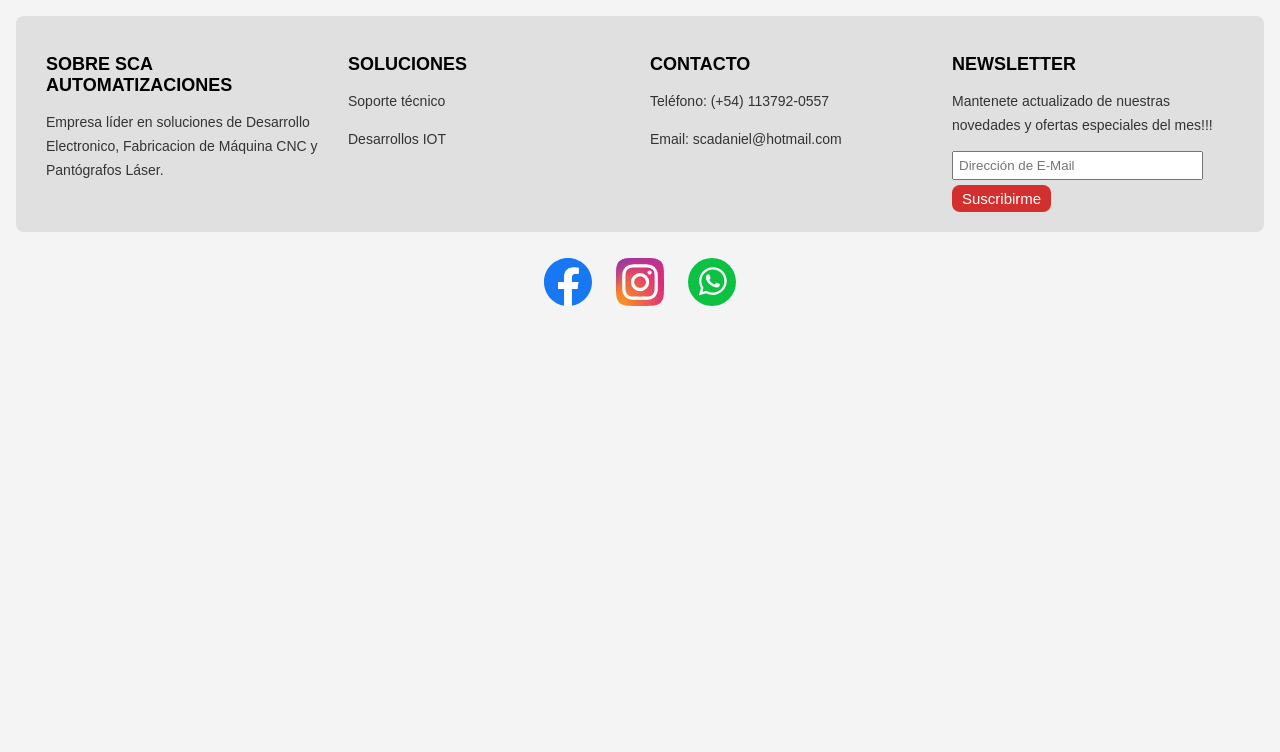
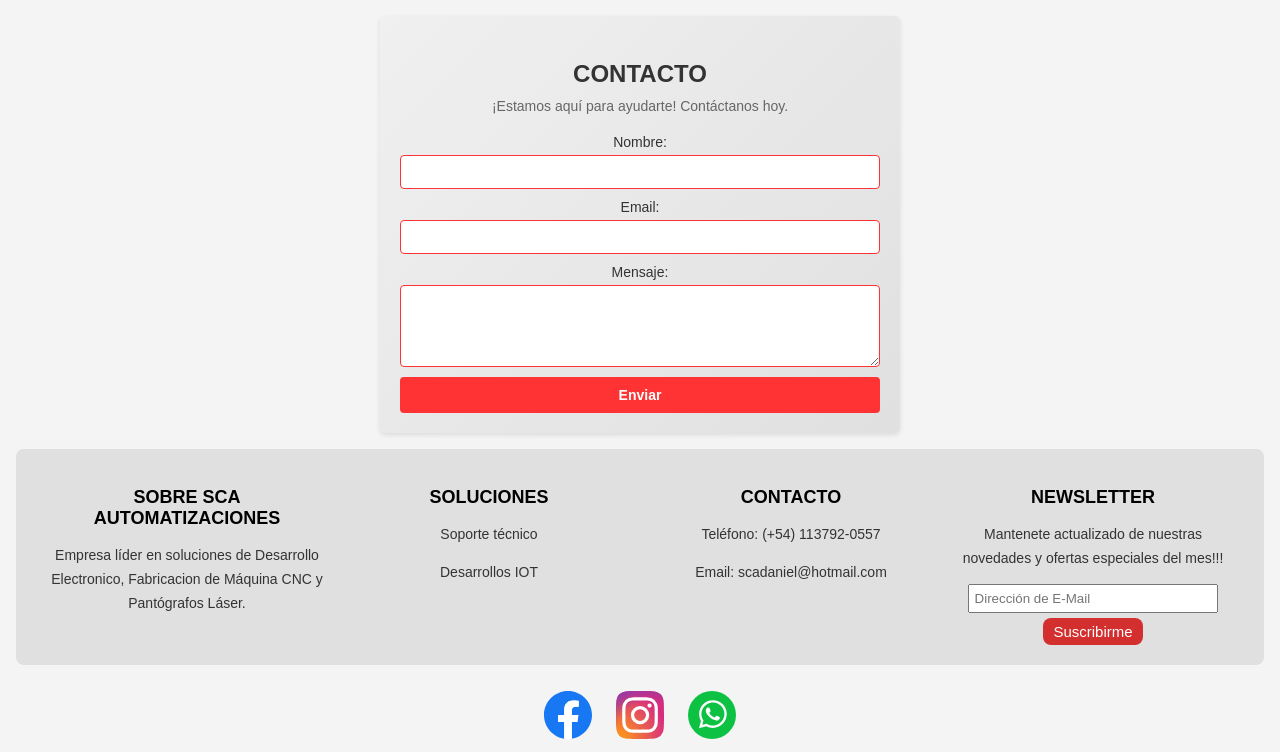
Before and after one commit to xOzymandiasx/proyecto, a PHP site: page /contacto.php in a window 1280 px wide. Shown: the part 48-800 px from the top of the page. Run offline with PHP 8.4, Linux system fonts and the light colour scheme.

Commit message:
Seccion contacto modificada

```diff
--- a/contacto.php
+++ b/contacto.php
@@ -1,18 +1,35 @@
 <!DOCTYPE html>
 <html lang="en">
+
 <head>
-    <meta charset="UTF-8">
-    <meta name="viewport" content="width=device-width, initial-scale=1.0">
-    <title>Contacto</title>
-		<link rel="stylesheet" href="./css/headerfooter.css">
+  <meta charset="UTF-8">
+  <meta name="viewport" content="width=device-width, initial-scale=1.0">
+  <title>Contacto</title>
+  <link rel="stylesheet" href="./css/headerfooter.css">
+  <link rel="stylesheet" href="./css/contacto.css">
 </head>
 
-	<?php include 'header.php'?>
+<?php include 'header.php' ?>
 
 <body>
+  <section class="contact-section">
+    <h3>CONTACTO</h3>
+    <p class="contact-subtitle">¡Estamos aquí para ayudarte! Contáctanos hoy.</p>
+    <form class="contact-form" action="enviar.php" method="POST">
+      <label for="nombre">Nombre:</label>
+      <input type="text" id="nombre" name="nombre" required>
 
+      <label for="email">Email:</label>
+      <input type="email" id="email" name="email" required>
+
+      <label for="mensaje">Mensaje:</label>
+      <textarea id="mensaje" name="mensaje" rows="4" required></textarea>
+
+      <button type="submit">Enviar</button>
+    </form>
+  </section>
 </body>
 
-	<?php include 'footer.php'?>
+<?php include 'footer.php' ?>
 
 </html>
--- /dev/null
+++ b/css/contacto.css
@@ -0,0 +1,80 @@
+.contact-section {
+  background: linear-gradient(135deg, #f0f0f0, #e0e0e0);
+  box-shadow: 0 2px 5px rgba(0, 0, 0, 0.1);
+  padding: 20px;
+  border-radius: 5px;
+  max-width: 30rem;
+  text-align: center;
+  margin: auto;
+}
+
+.contact-section h3 {
+  font-size: 1.5rem;
+  color: #333;
+  margin-bottom: 10px;
+  font-weight: bold;
+}
+
+.contact-section p {
+  font-size: 14px;
+  color: #666;
+  margin: 5px 0;
+}
+
+.contact-section a {
+  color: #00aaff;
+  text-decoration: none;
+}
+
+.contact-section a:hover {
+  text-decoration: underline;
+}
+
+.contact-form {
+  margin-top: 20px;
+  display: flex;
+  flex-direction: column;
+}
+
+.contact-form label {
+  font-size: 14px;
+  color: #333;
+  margin-bottom: 5px;
+}
+
+.contact-form input,
+.contact-form textarea {
+    width: 100%;
+    padding: 8px;
+    margin-bottom: 10px;
+    border: 1px solid #ff3333;
+    border-radius: 4px;
+    font-size: 14px;
+    box-sizing: border-box;
+    transition: border-color 0.3s ease;
+}
+
+.contact-form input:focus,
+.contact-form textarea:focus {
+    border-color: #e62e2e;
+    outline: none;
+}
+
+.contact-form textarea {
+  resize: vertical;
+}
+
+.contact-form button {
+  background-color: #ff3333;
+  color: white;
+  padding: 10px;
+  border: none;
+  border-radius: 4px;
+  cursor: pointer;
+  font-size: 14px;
+  font-weight: bold;
+}
+
+.contact-form button:hover {
+  background-color: #e62e2e;
+}
--- a/css/headerfooter.css
+++ b/css/headerfooter.css
@@ -50,6 +50,7 @@ nav ul li a {
 footer {
   display: flex;
   justify-content: space-between;
+  text-align: center;
   padding: 20px;
   background-color: #e0e0e0;
   margin: 1rem 1rem;
```
